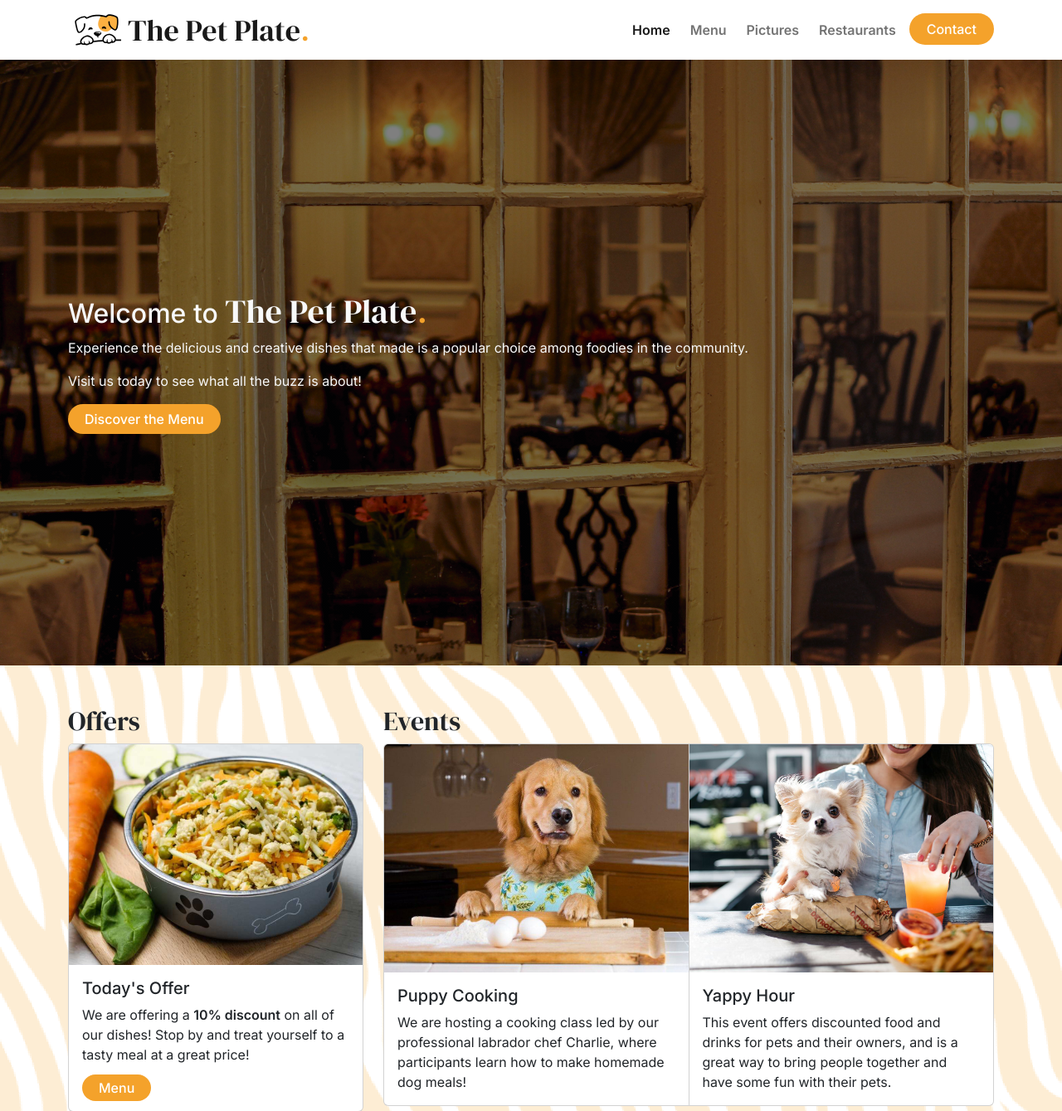
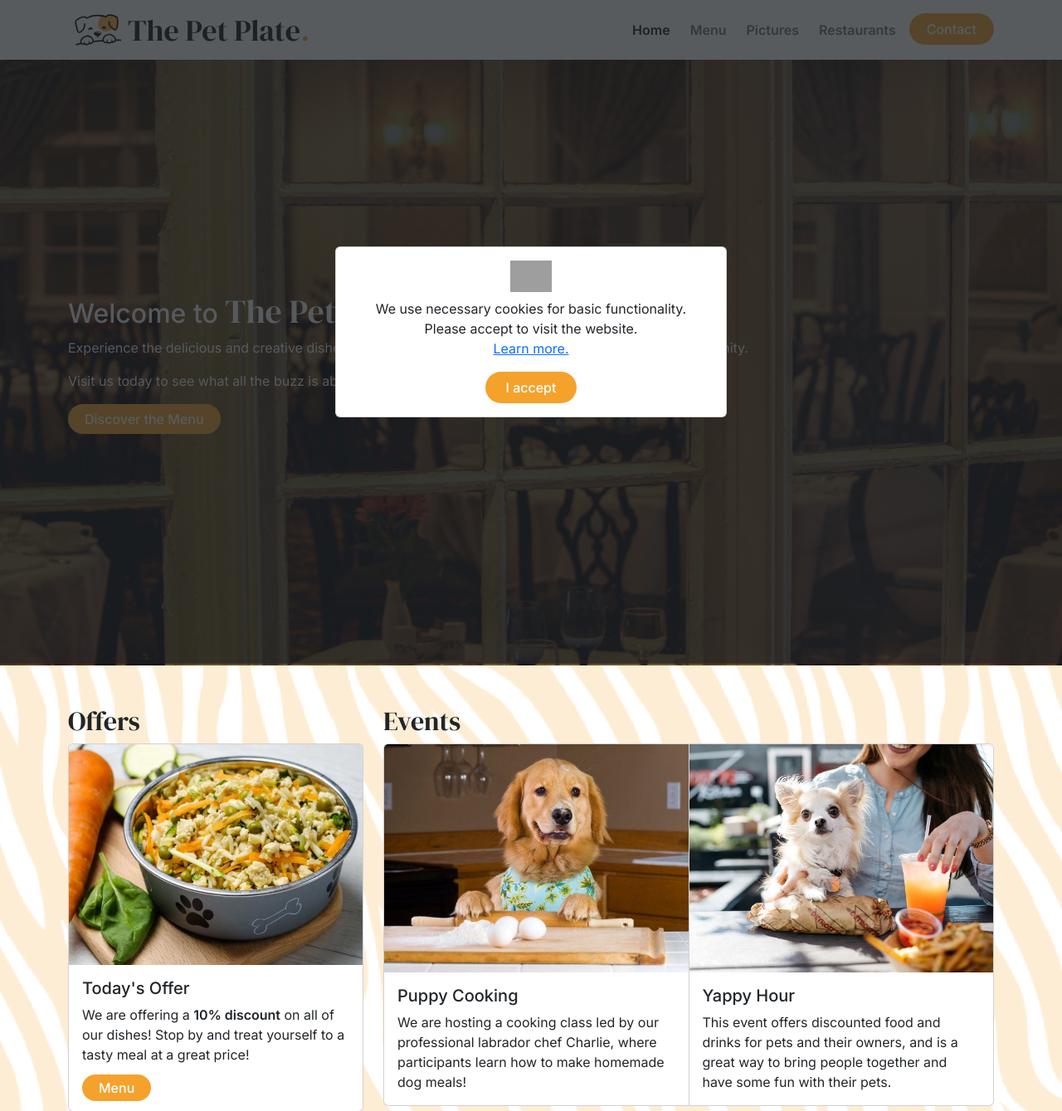
Before and after one commit to n-vh/restaurant, a PHP site: page / in a window 1280 px wide. Shown: the top 1339 px of the page at 83% size. Run offline with PHP 8.4, Linux system fonts and the light colour scheme; grey boxes are pictures that could not be loaded.

Commit message:
add gdpr modal

```diff
--- a/www/admin.php
+++ b/www/admin.php
@@ -1,6 +1,7 @@
 <?php
+session_start();
+
 include_once("includes/query.php");
-session_start();
 
 $show_dashboard = false;
 
--- /dev/null
+++ b/www/components/gdpr.php
@@ -0,0 +1,28 @@
+<?php
+if ($_SERVER["REQUEST_METHOD"] == "POST" && isset($_POST["accept"])) {
+  $_SESSION["gdpr"] = true;
+}
+
+if (!isset($_SESSION["gdpr"])) {
+  echo <<<HTML
+    <form method="post">
+      <div class="d-flex justify-content-center h-100 w-100 position-absolute bg-dark bg-opacity-75"
+        style="z-index:4000;height:100vh;width:100vw;overflow:hidden;">
+        <div class="d-flex align-items-center align-self-center card px-5 py-3 text-center cookies">
+          <img src="https://i.imgur.com/Tl8ZBUe.png" width="50">
+          <span class="mt-2">We use necessary cookies for basic functionality.
+            <br /> Please accept to visit the website.</span>
+          <a class="d-flex align-items-center" href="#">Learn more.</a>
+          <button class="btn btn-contact mt-3 px-4" name="accept" type="submit">I accept</button>
+        </div>
+      </div>
+    </form>
+
+    <style>
+      body {
+        overflow: auto;
+      }
+    </style>
+  HTML;
+}
+?>
--- a/www/components/navbar.php
+++ b/www/components/navbar.php
@@ -23,6 +23,10 @@ $pages = array(
     "name" => "Contact",
   ),
 );
+?>
+
+<?php
+include_once('components/gdpr.php');
 ?>
 
 <nav class="navbar navbar-expand-lg sticky-top bg-white py-3">
--- a/www/contact.php
+++ b/www/contact.php
@@ -1,4 +1,6 @@
 <?php
+session_start();
+
 include_once("includes/query.php");
 
 $first_name = $last_name = $subject = $message = "";
--- a/www/index.php
+++ b/www/index.php
@@ -1,4 +1,6 @@
 <?php
+session_start();
+
 $head_title = "Home";
 include_once("components/header.php");
 ?>
--- a/www/menu.php
+++ b/www/menu.php
@@ -1,4 +1,6 @@
 <?php
+session_start();
+
 include_once("includes/database.php");
 include_once("includes/query.php");
 
--- a/www/pictures.php
+++ b/www/pictures.php
@@ -1,4 +1,6 @@
 <?php
+session_start();
+
 include_once("includes/database.php");
 include_once("includes/query.php");
 
--- a/www/restaurants.php
+++ b/www/restaurants.php
@@ -1,4 +1,6 @@
 <?php
+session_start();
+
 $head_title = "Restaurants";
 include_once("components/header.php");
 ?>
```
